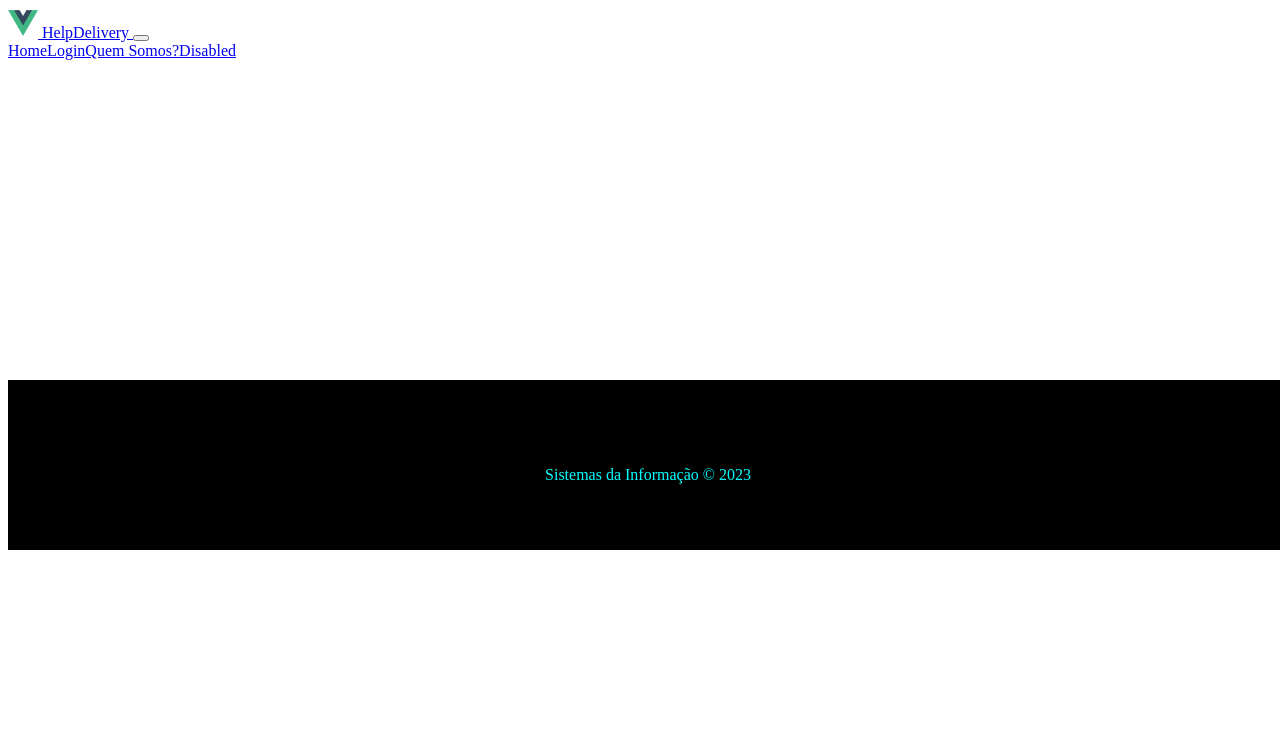
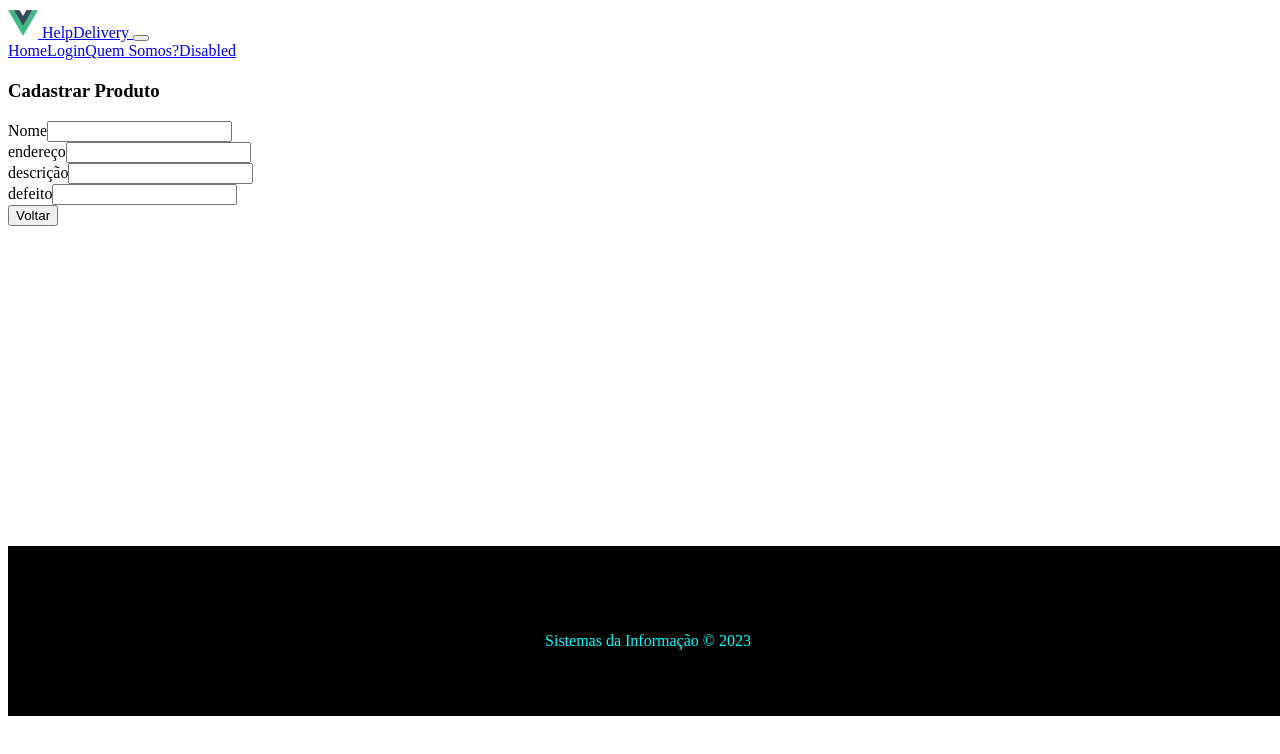
Before and after one commit to WelderOliveira/Front-end-SI, a Vue app: page /cadastroProduto in a window 1280 px wide. Shown: the top 754 px of the page. Built offline with nearby package versions, Linux system fonts and the light colour scheme.

Commit message:
pagina de cadastrar produto

```diff
--- a/src/components/Navbar.vue
+++ b/src/components/Navbar.vue
@@ -11,7 +11,7 @@
       <div class="navbar-nav">
         <a class="nav-item nav-link active" href="/home">Home</a>
         <a class="nav-item nav-link" href="/newsletter">Login</a>
-        <a class="nav-item nav-link" href="#">Quem Somos?</a>
+        <a class="nav-item nav-link" href="/cadastroProduto">Quem Somos?</a>
         <a class="nav-item nav-link disabled" href="#">Disabled</a>
       </div>
     </div>
--- a/src/router/index.js
+++ b/src/router/index.js
@@ -25,7 +25,13 @@ const routes = [
         path: '/newsletter',
         name: 'newsletter',
         component: () => import('../views/NewsView.vue')
+    },
+    {
+        path: '/cadastroProduto',
+        name: 'cadastroProduto',
+        component: () => import('../views/cadastroProduto.vue')
     }
+
 ]
 
 const router = createRouter({
--- /dev/null
+++ b/src/views/cadastroProduto.vue
@@ -0,0 +1,45 @@
+<template>
+  <div class="vue-tempalte">
+    <form>
+        <h2>{{name}}</h2>
+      <h3 style="color:black;">Cadastrar Produto</h3>
+
+      <div class="form-group">
+        <label>Nome</label>
+        <input type="email" class="form-control form-control-lg" />
+      </div>
+
+     <div class="form-group">
+        <label>endereço</label>
+        <input type="email" class="form-control form-control-lg" />
+      </div>
+
+      <div class="form-group">
+        <label>descrição</label>
+        <input type="email" class="form-control form-control-lg" />
+      </div>
+
+      <div class="form-group">
+        <label>defeito</label>
+        <input type="email" class="form-control form-control-lg" />
+      </div>
+
+
+      <button type="submit" class="btn btn-dark btn-lg btn-block">Voltar</button>
+
+    </form>
+  </div>
+</template>
+
+<script>
+export default {
+    props:{
+        name:String
+    },
+  // eslint-disable-next-line vue/multi-word-component-names
+  name: 'cadastroProduto',
+  data() {
+    return {}
+  }
+}
+</script>
```
